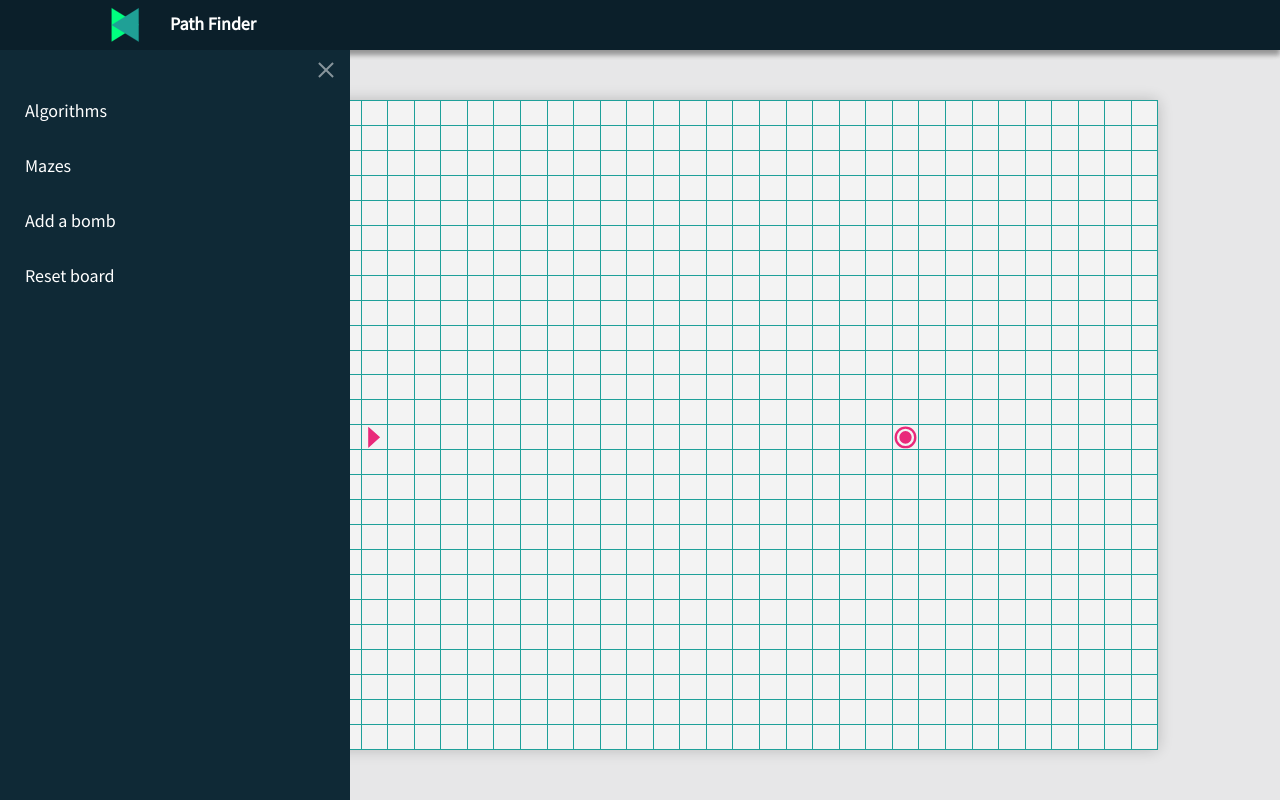
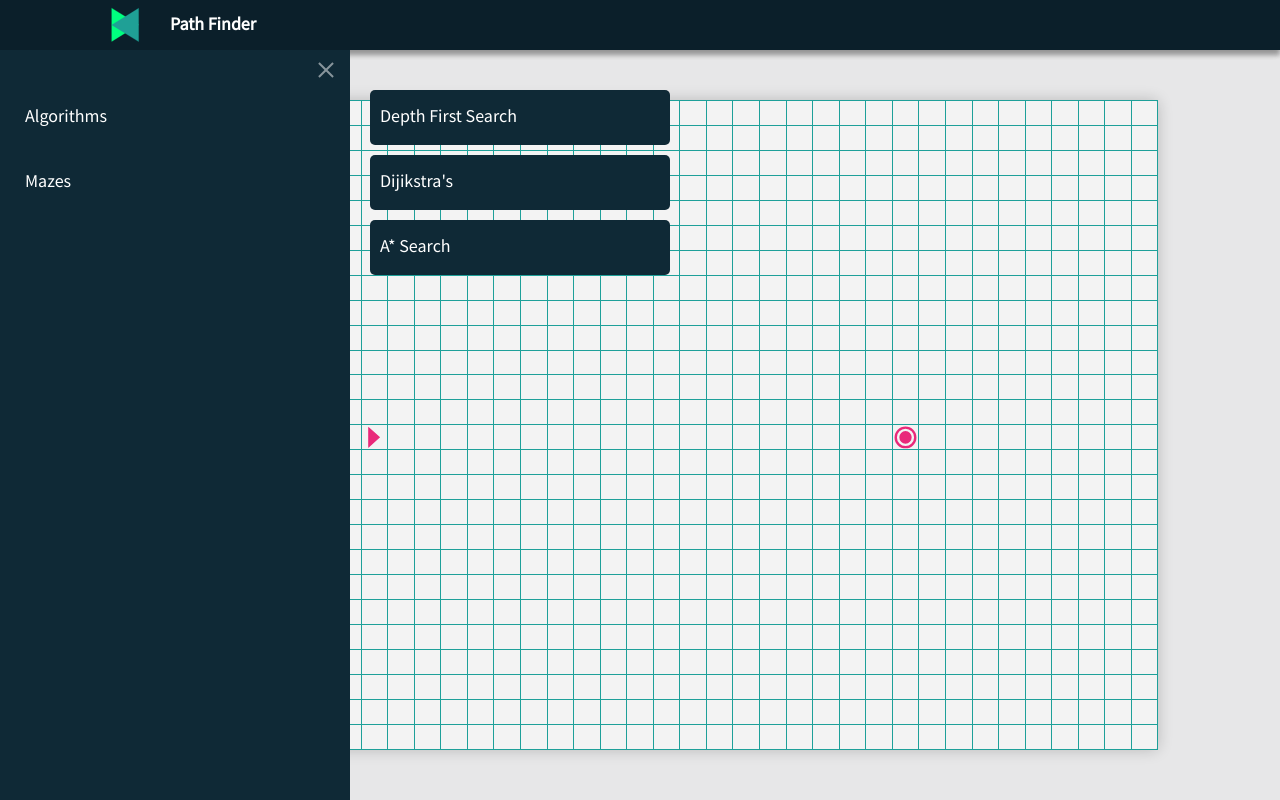
Before and after one commit to midhun-pk/Path-Finder, an Angular app: page /home in a window 1280 px wide. Both pictures are taken after a click on the button 60 px from the left and 130 px from the top of the page. Built offline with nearby package versions, Linux system fonts and the light colour scheme.

Commit message:
Added submenu in right menu container

```diff
--- a/src/app/components/sidebar/sidebar.component.html
+++ b/src/app/components/sidebar/sidebar.component.html
@@ -1,14 +1,17 @@
 <div class="wrapper">
-    <div class="menu-container">
+    <div class="left-menu-container">
         <div class="header">
             <div class="close" (click)="onCloseSideBarClick()"></div>
         </div>
         <div class="menu-items">
-            <div class="menu" (click)="onMenuClick()">Algorithms</div>
-            <div class="menu">Mazes</div>
-            <div class="menu">Add a bomb</div>
-            <div class="menu">Reset board</div>
+            <div class="menu" *ngFor="let menu of menus" (click)="onMenuClick(menu)"
+                [ngClass]="{'active': menu.value === selectedMenu.value}">{{ menu.name }}</div>
         </div>
     </div>
-    <div class="right-content" [ngClass]="{'active': active}"></div>
+    <div class="right-menu-container" [ngClass]="{'active': active}">
+        <div class="sub-menu" *ngFor="let subMenu of subMenus">{{ subMenu.name }}</div>
+        <div class="sub-menu">Depth First Search</div>
+        <div class="sub-menu">Dijikstra's</div>
+        <div class="sub-menu">A* Search</div>
+    </div>
 </div>
--- a/src/app/components/sidebar/sidebar.component.scss
+++ b/src/app/components/sidebar/sidebar.component.scss
@@ -4,10 +4,10 @@
     height: 100%;
 }
 
-.menu-container {
+.left-menu-container {
     width: 350px;
     height: 100%;
-    background: #0F2936;
+    background: var(--color-7);
     display: flex;
     flex-direction: column;
     flex: 0 0 auto;
@@ -43,7 +43,6 @@
           .close:after {
             transform: rotate(-45deg);
           }
-
     }
 
     .menu-items {
@@ -51,7 +50,7 @@
         height: 100%;
         display: flex;
         flex-direction: column;
-        padding: 5px;
+        padding: 10px 5px;
 
         .menu {
           padding: 14px 10px;
@@ -60,20 +59,37 @@
           cursor: pointer;
           border-radius: 5px;
           font-size: 18px;
+          margin-bottom: 10px;
 
-          &:hover {
+          &:hover, &.active {
             background: var(--color-3);
           }
         }
     }
 }
 
-.right-content {
+.right-menu-container {
     width: 100%;
     height: 100%;
+    padding: 40px 20px;
 
     &.active {
       -webkit-backdrop-filter: blur(5px);
       backdrop-filter: blur(5px);
     }
+
+    .sub-menu {
+      width: 300px;
+      height: 55px;
+      padding: 14px 10px;
+      cursor: pointer;
+      border-radius: 5px;
+      font-size: 18px;
+      margin-bottom: 10px;
+      background-color: var(--color-7);
+
+      &:hover {
+        background: var(--color-3);
+      }
+    }
 }
--- a/src/app/components/sidebar/sidebar.component.ts
+++ b/src/app/components/sidebar/sidebar.component.ts
@@ -8,6 +8,28 @@ import { SidebarService } from 'src/app/services/sidebar.service';
 })
 export class SidebarComponent implements OnInit {
   active: boolean;
+  menus = [{
+    name: 'Algorithms',
+    value: 'algorithms',
+    subMenu: [{
+      name: 'Breadth First Search',
+      value: 'bfs',
+    }, {
+      name: 'Depth First Search',
+      value: 'dfs',
+    }, {
+      name: 'Dijikstra\'s',
+      value: 'dijikstra',
+    }, {
+      name: 'A* Search',
+      value: 'astar',
+    }]
+  }, {
+    name: 'Mazes',
+    value: 'mazes'
+  }];
+  selectedMenu = {};
+  subMenus = [];
 
   constructor(private sidebarService: SidebarService) { }
 
@@ -17,9 +39,11 @@ export class SidebarComponent implements OnInit {
   onCloseSideBarClick() {
     this.active = false;
     this.sidebarService.hideSideBar();
+    this.selectedMenu = {};
   }
 
-  onMenuClick() {
+  onMenuClick(menu) {
+    this.selectedMenu = menu;
     this.active = true;
   }
 
--- a/src/styles.scss
+++ b/src/styles.scss
@@ -11,6 +11,7 @@
     --color-4: #F3F3F3;
     --color-5: #FFFFFF;
     --color-6: #337279;
+    --color-7: #0F2936;
 }
 
 body {
```
